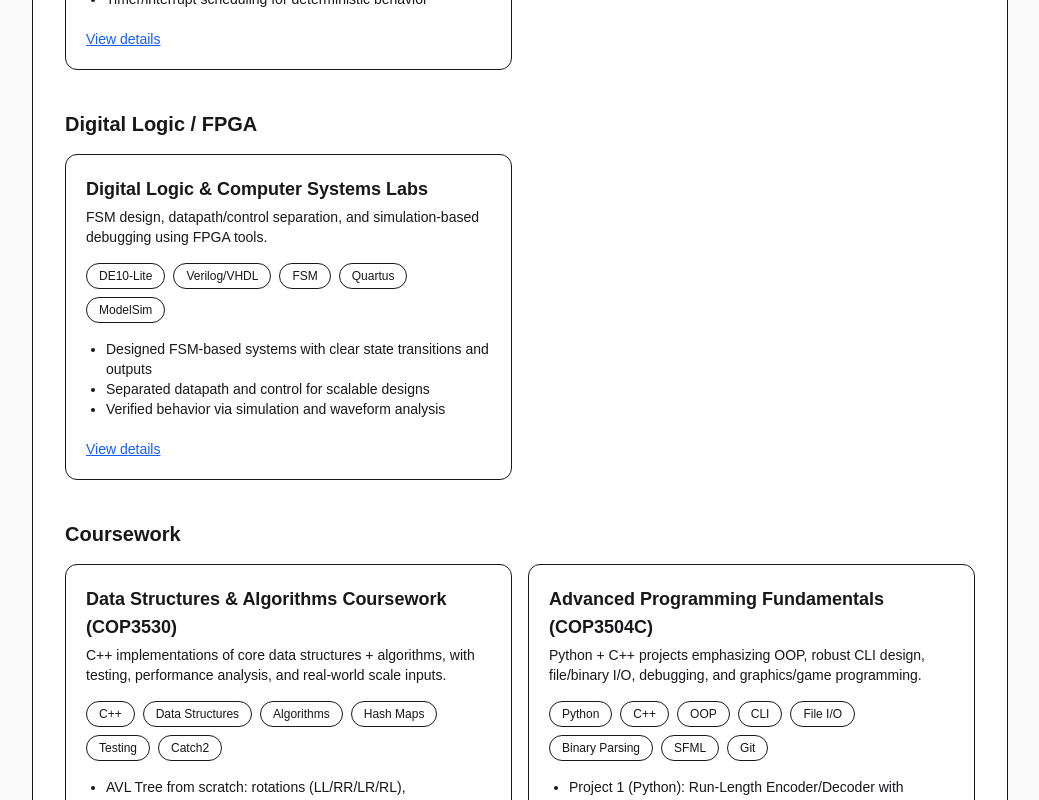
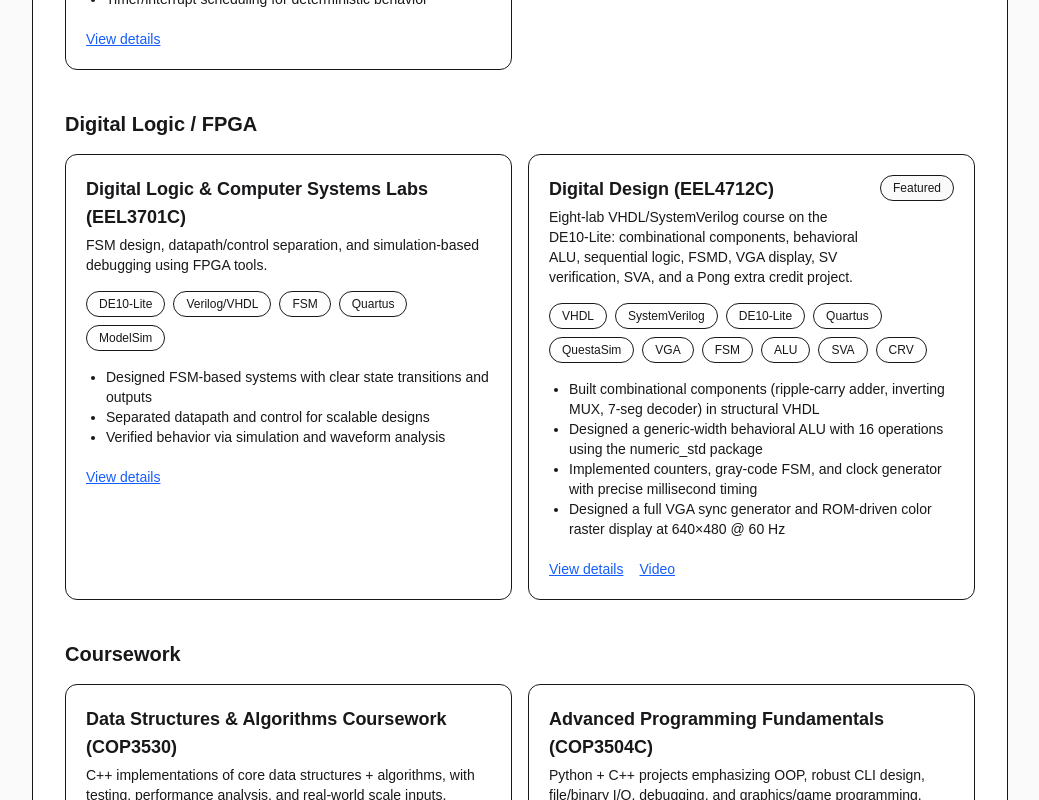
Before and after one commit to arionstern/engineering-portfolio, a Next.js app: page /labs in a window 1280 px wide. Shown: the part 626-1426 px from the top of the page, without its empty margins (120-1159 px from the left). Built offline with nearby package versions, Linux system fonts and the light colour scheme.

Commit message:
added digital design to overall labs.ts

```diff
--- a/src/data/labs.ts
+++ b/src/data/labs.ts
@@ -8,7 +8,7 @@ export type LabItem = {
   status?: "Featured" | "In Progress" | "Archived";
   links?: {
     repo?: string;
-    report?: string; // can be /reports/xxx.pdf if you drop PDFs into /public/reports
+    report?: string;
     video?: string;
   };
 };
@@ -36,7 +36,7 @@ export const labItems: LabItem[] = [
 
   {
     slug: "digital-logic-labs",
-    title: "Digital Logic & Computer Systems Labs",
+    title: "Digital Logic & Computer Systems Labs (EEL3701C)",
     subtitle:
       "FSM design, datapath/control separation, and simulation-based debugging using FPGA tools.",
     area: "Digital Logic / FPGA",
@@ -51,9 +51,28 @@ export const labItems: LabItem[] = [
     },
   },
 
+  {
+    slug: "digital-design",
+    title: "Digital Design (EEL4712C)",
+    subtitle:
+      "Eight-lab VHDL/SystemVerilog course on the DE10-Lite: combinational components, behavioral ALU, sequential logic, FSMD, VGA display, SV verification, SVA, and a Pong extra credit project.",
+    area: "Digital Logic / FPGA",
+    tech: ["VHDL", "SystemVerilog", "DE10-Lite", "Quartus", "QuestaSim", "VGA", "FSM", "ALU", "SVA", "CRV"],
+    status: "Featured",
+    highlights: [
+      "Built combinational components (ripple-carry adder, inverting MUX, 7-seg decoder) in structural VHDL",
+      "Designed a generic-width behavioral ALU with 16 operations using the numeric_std package",
+      "Implemented counters, gray-code FSM, and clock generator with precise millisecond timing",
+      "Designed a full VGA sync generator and ROM-driven color raster display at 640×480 @ 60 Hz",
+      "Rebuilt VHDL designs in SystemVerilog and applied CRV + SVA for formal-style verification",
+      "Extra credit: fully functional 2-player Pong game with scoreboard, start/game-over screens, and VGA output",
+    ],
+    links: {
+      video: "https://www.youtube.com/playlist?list=PLBkCR1HvIZEinFG499TMpVZYse8P9VpHZ",
+    },
+  },
 
-
-    {
+  {
     slug: "dsa-coursework",
     title: "Data Structures & Algorithms Coursework (COP3530)",
     subtitle:
@@ -67,9 +86,8 @@ export const labItems: LabItem[] = [
       "Course Project: Elevation Sort Visualizer (links to full featured project page)",
     ],
     links: {
-      repo: "https://github.com/arionstern/DSA_P3", // optional “main” repo link shown on the card
-      video: "https://youtu.be/PtttdESWZPs",       // optional “main” video link shown on the card
-      // report: "/reports/dsa-coursework.pdf",     // optional if you add a combined PDF later
+      repo: "https://github.com/arionstern/DSA_P3",
+      video: "https://youtu.be/PtttdESWZPs",
     },
   },
 
@@ -87,12 +105,8 @@ export const labItems: LabItem[] = [
       "Project 4 (C++/SFML): Full Minesweeper clone with event-driven UI, board loading, and win/loss logic",
     ],
     links: {
-      repo: "https://github.com/arionstern/COP3504-P1-RLE", // optional “main” repo link shown on the card
-      video: "https://youtu.be/6S-9yNFeqLU",               // optional “main” video link shown on the card
-      // report: "/reports/cop3504c-coursework.pdf",        // optional if you add a combined PDF later
+      repo: "https://github.com/arionstern/COP3504-P1-RLE",
+      video: "https://youtu.be/6S-9yNFeqLU",
     },
   },
-
-
-
 ];
```
